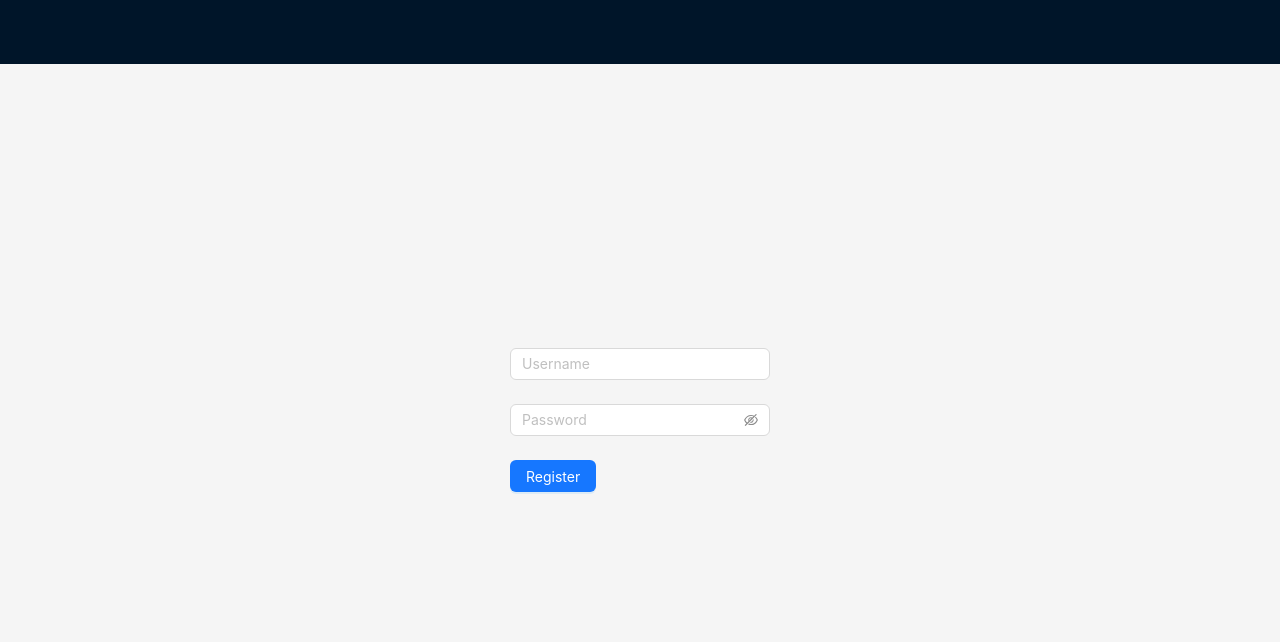
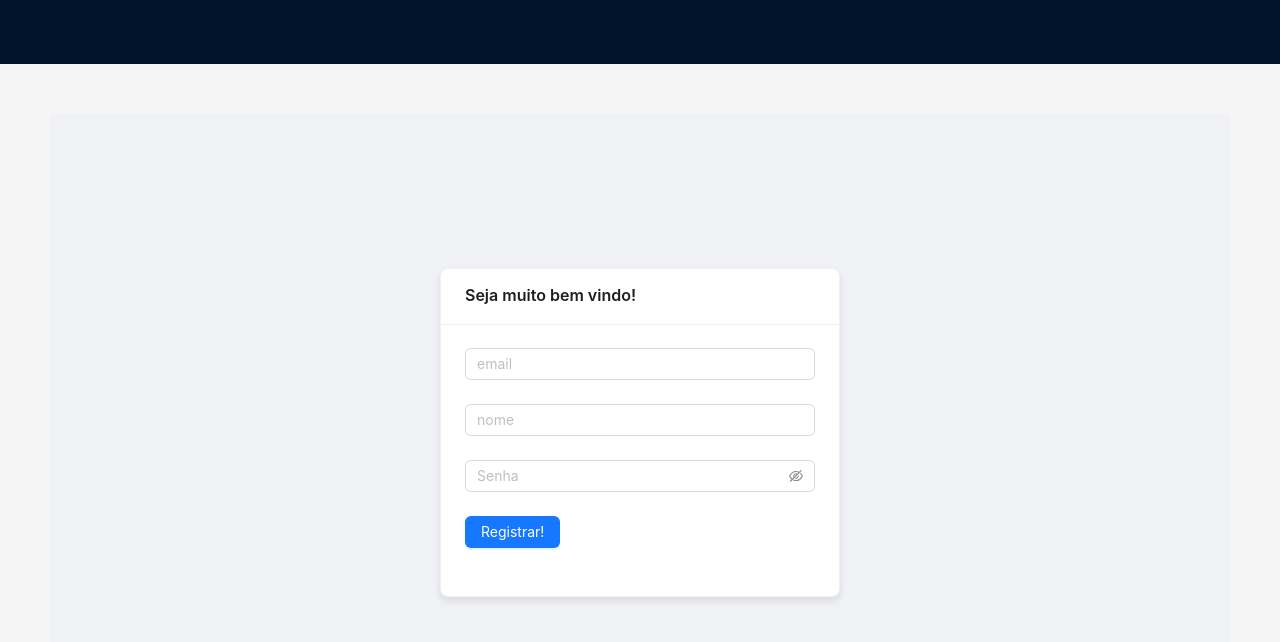
Before and after one commit to Leonardo-Zappani/Luminary-II, a React (Create React App) app in the folder Front React/: page /register in a window 1280 px wide. Shown: the top 642 px of the page. Built offline with nearby package versions, Linux system fonts and the light colour scheme.

Commit message:
adding register screen

```diff
--- a/Front React/src/components/Auth/Register.tsx
+++ b/Front React/src/components/Auth/Register.tsx
@@ -1,14 +1,18 @@
 import React, { useState } from 'react';
-import { Form, Input, Button, notification } from 'antd';
-import axios from 'axios';
+import {Form, Input, Button, notification, Card} from 'antd';
+import {register} from "../../services/apiService";
 
-const Register = () => {
+const Register = ({setToken}) => {
     const [loading, setLoading] = useState(false);
 
     const onFinish = async (values) => {
         setLoading(true);
         try {
-            await axios.post('/api/register', values);
+            await register({...values, new_user: true}).then((result) => {
+                setLoading(false);
+                setToken(result.data);
+                window.location.reload();
+            })
             notification.success({ message: 'Registration successful!' });
         } catch (error) {
             notification.error({ message: 'Registration failed', description: error.message });
@@ -18,17 +22,34 @@ const Register = () => {
     };
 
     return (
+        <div style={{
+            display: 'flex',
+            justifyContent: 'center',
+            alignItems: 'center',
+            height: '100%',
+            width: '100%',
+            background: '#f0f2f5',
+        }}>
+            <Card title="Seja muito bem vindo!" style={{
+                width: '400px',
+                boxShadow: '0 4px 8px rgba(0, 0, 0, 0.1)',
+            }}>
         <Form onFinish={onFinish}>
-            <Form.Item name="username" rules={[{ required: true, message: 'Please input your username!' }]}>
-                <Input placeholder="Username" />
+            <Form.Item name="email" rules={[{ required: true, message: 'Por favor, informe seu email!' }]}>
+                <Input placeholder="email" />
             </Form.Item>
-            <Form.Item name="password" rules={[{ required: true, message: 'Please input your password!' }]}>
-                <Input.Password placeholder="Password" />
+            <Form.Item name="name" rules={[{ required: true, message: 'Por favor, informe seu nome!' }]}>
+                <Input placeholder="nome" />
+            </Form.Item>
+            <Form.Item name="password" rules={[{ required: true, message: 'Por favor, informe sua senha!' }]}>
+                <Input.Password placeholder="Senha" />
             </Form.Item>
             <Form.Item>
-                <Button type="primary" htmlType="submit" loading={loading}>Register</Button>
+                <Button type="primary" htmlType="submit" loading={loading}>Registrar!</Button>
             </Form.Item>
         </Form>
+            </Card>
+        </div>
     );
 };
 
```
